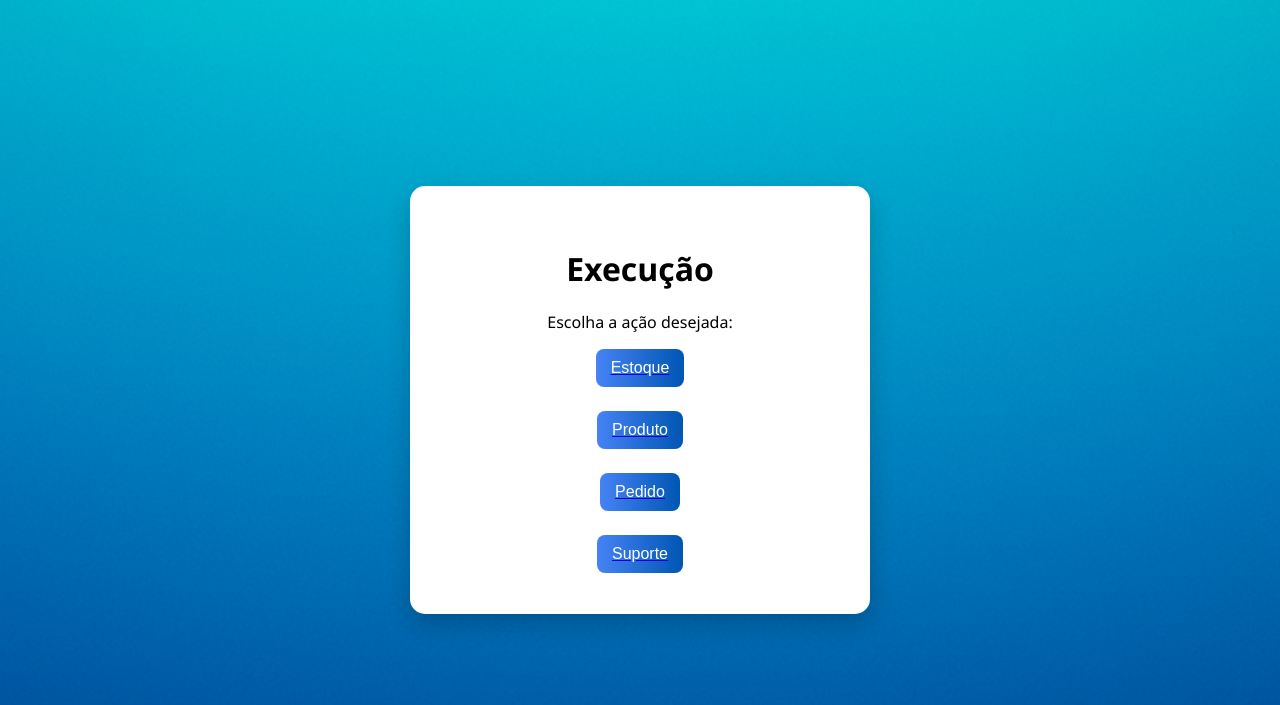
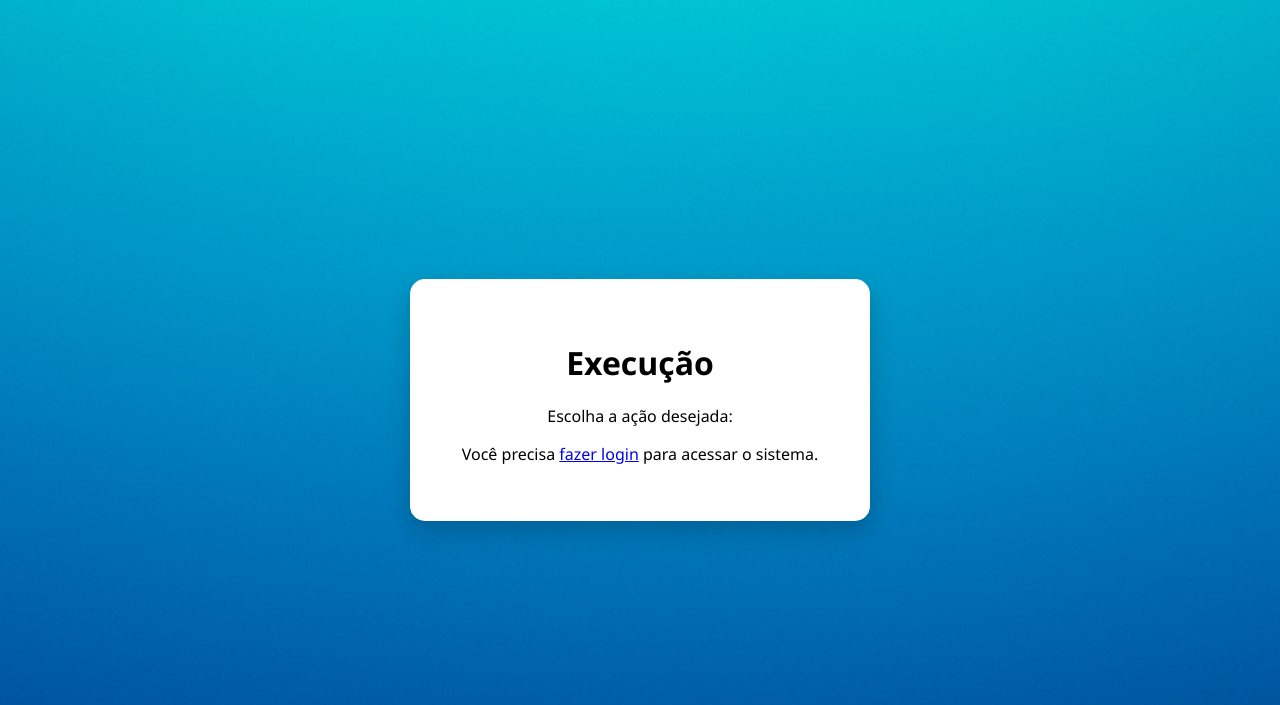
Before and after one commit to felipecabraldossantos/Projeto-Pr-ticas-Exntensionistas, a Django app: template templates/estoque/home.html in a window 1280 px wide. Shown: the top 705 px of the page. Run offline with Django 5.2, Linux system fonts and the light colour scheme; the template is opened without the code that fills it, so the values that code supplies are empty.

Commit message:
Atualização 13/07 2

```diff
--- a/templates/estoque/home.html
+++ b/templates/estoque/home.html
@@ -10,15 +10,16 @@
         <div class="caixa-branca">
             <h1>Execução</h1>
             <p>Escolha a ação desejada:</p>
+            {% if user.is_authenticated %}
                 <div class="menu">
                     <a href="{% url 'estoque' %}"><button>Estoque</button></a>
-                <br>
                     <a href="{% url 'produto' %}"><button>Produto</button></a>
-                <br>
                     <a href="{% url 'pedido' %}"><button>Pedido</button></a>
-                <br>
                     <a href="{% url 'contato' %}"><button>Suporte</button></a>
                 </div>
+            {% else %}
+                <p>Você precisa <a href="{% url 'login' %}">fazer login</a> para acessar o sistema.</p>
+            {% endif %}
         </div>
     </body>
 </html>
```
Lines whose indentation alone changed are shown as unchanged.
